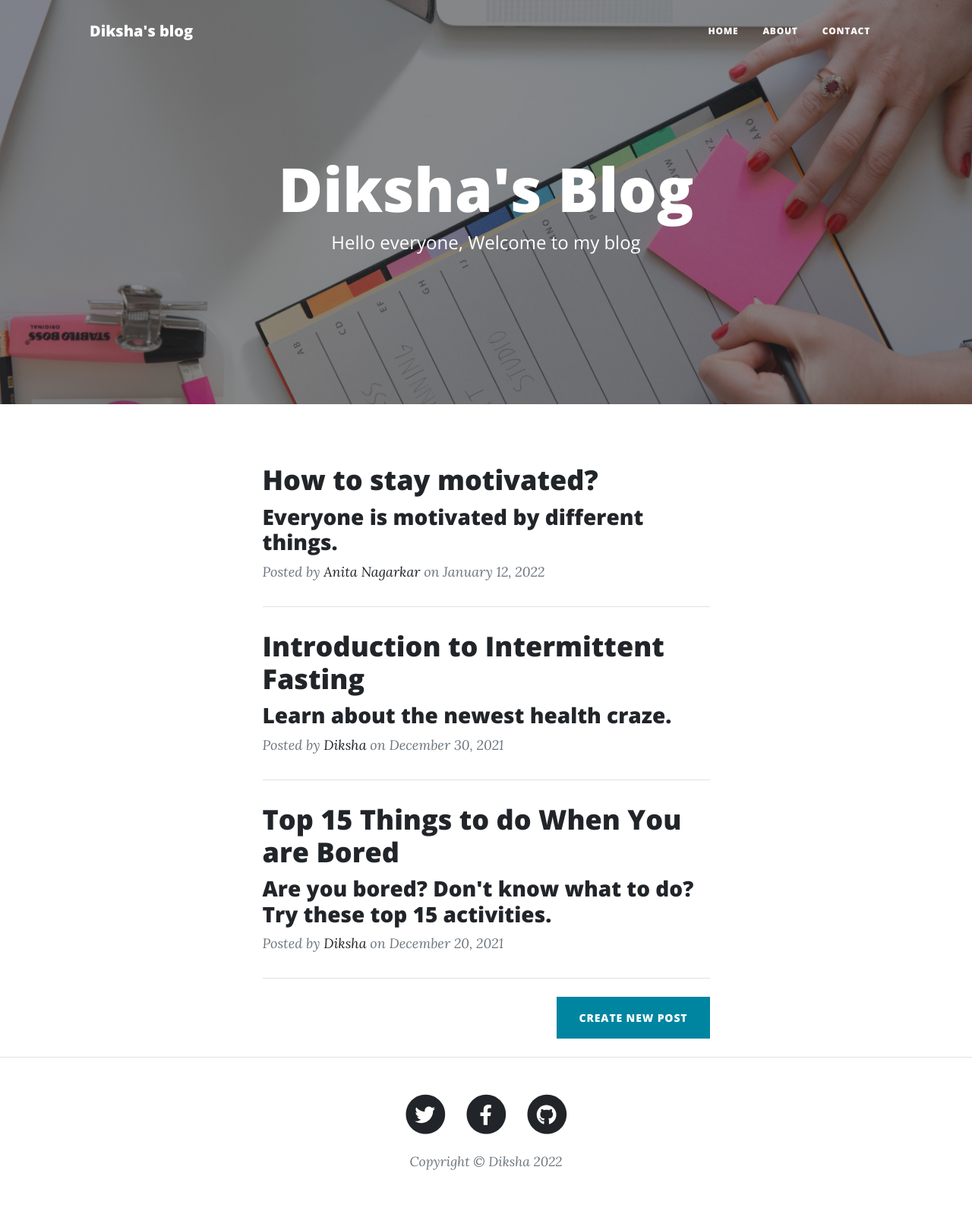
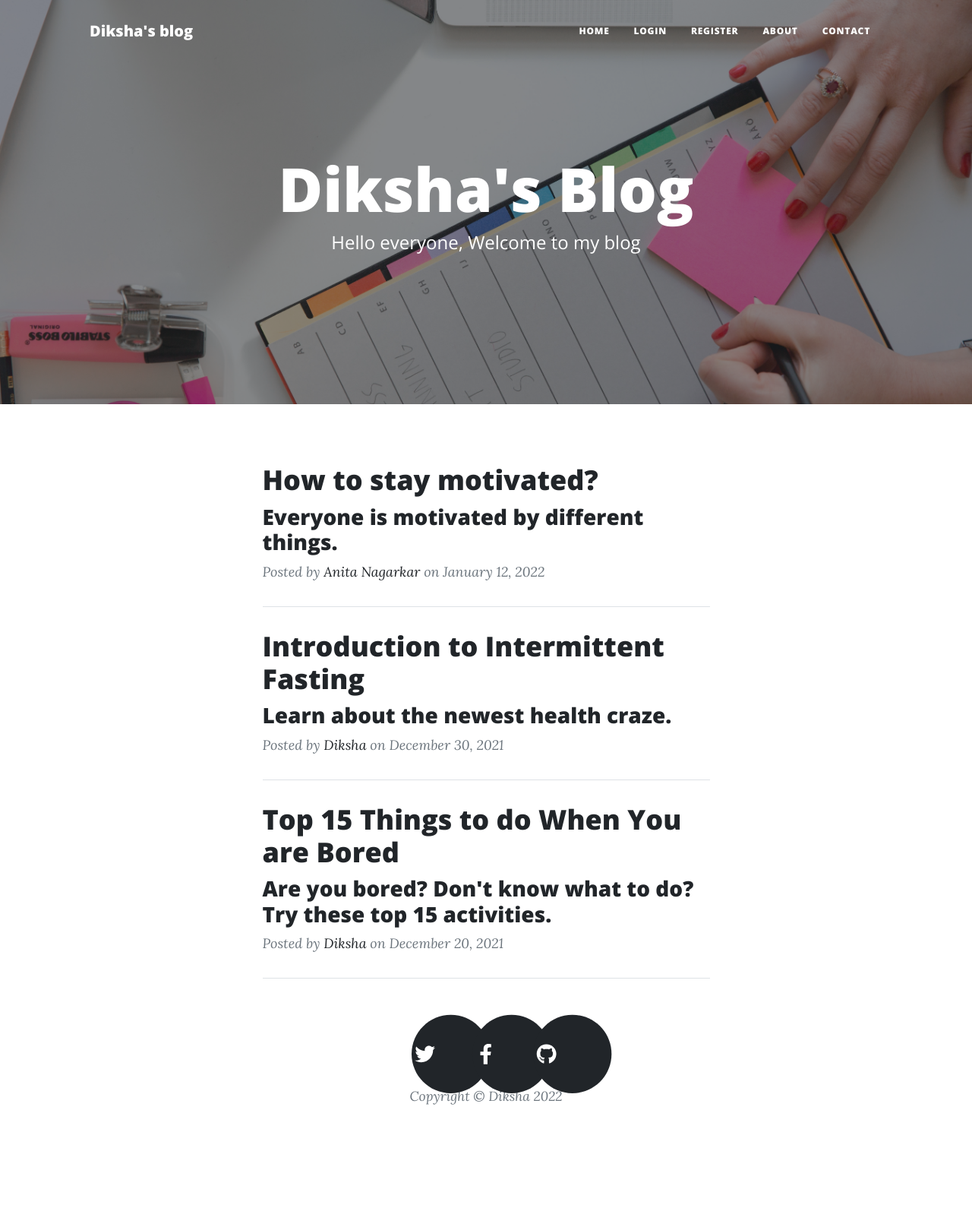
Before and after one commit to diksha1720/blog-upgrade, a Flask app: page / in a window 1280 px wide. Shown: the whole page at 76% size. After the commit the page ends 1454 px from the top, so only its background shows below. Run offline with Flask 2, Linux system fonts and the light colour scheme; data comes from the database, SQL or seed files in the repository; both versions use the stored data as it was after the commit; some libraries are stand-ins or nearby versions.

Commit message:
added user authentication

```diff
--- a/server.py
+++ b/server.py
@@ -1,13 +1,15 @@
-from flask import Flask, render_template, redirect, url_for, request
+from flask import Flask, render_template, redirect, url_for, request, flash, abort
 from flask_bootstrap import Bootstrap
 from flask_sqlalchemy import SQLAlchemy
-from flask_wtf import FlaskForm
-from wtforms import StringField, SubmitField
-from wtforms.validators import DataRequired, URL
+from werkzeug.security import generate_password_hash, check_password_hash
+from forms import NewPostForm, LoginForm, RegisterForm
 from flask_ckeditor import CKEditor, CKEditorField
 import smtplib
 from datetime import datetime
+from flask_login import UserMixin, login_user, LoginManager, login_required, current_user, logout_user
 import html
+from functools import wraps
+
 
 app = Flask(__name__)
 ckeditor = CKEditor(app)
@@ -18,7 +20,8 @@
 app.config['SQLALCHEMY_TRACK_MODIFICATIONS'] = False
 
 db = SQLAlchemy(app)
-
+login_manager = LoginManager()
+login_manager.init_app(app)
 
 my_email = ""
 password = ""
@@ -35,13 +38,22 @@
     img_url = db.Column(db.String(250), nullable=False)
 
 
-class NewPostForm(FlaskForm):
-    title = StringField("Blog Post Title", validators=[DataRequired()])
-    subtitle = StringField("Subtitle", validators=[DataRequired()])
-    author = StringField("Your Name", validators=[DataRequired()])
-    img_url = StringField("Blog Image URL", validators=[DataRequired(), URL()])
-    body = CKEditorField("Blog Content", validators=[DataRequired()])
-    submit = SubmitField("Submit Post")
+class User(UserMixin, db.Model):
+    id = db.Column(db.Integer, primary_key=True)
+    email = db.Column(db.String(100), unique=True)
+    password = db.Column(db.String(100))
+    name = db.Column(db.String(1000))
+
+# db.create_all()
+
+
+def admin_only(f):
+    @wraps(f)
+    def decorated_function(*args, **kwargs):
+        if current_user.id != 1:
+            return abort(403)
+        return f(*args, **kwargs)
+    return decorated_function
 
 
 def send_mail(msg):
@@ -54,13 +66,22 @@
                             msg=msg)
 
 
+@login_manager.user_loader
+def load_user(user_id):
+    return User.query.get(int(user_id))
+
+
 @app.route('/')
 def home():
     response = BlogPost.query.all()[::-1]
     img = "static/assets/img/home-bg.jpg"
     head = "Diksha's Blog"
     subhead = "Hello everyone, Welcome to my blog"
-    return render_template("index.html", img=img, head=head, subhead=subhead, posts=response)
+    if not current_user.is_authenticated or current_user.id != 1:
+        is_admin = False
+    else:
+        is_admin = True
+    return render_template("index.html", img=img, head=head, subhead=subhead, posts=response, logged_in=current_user.is_authenticated, is_admin=is_admin)
 
 
 @app.route('/about')
@@ -68,7 +89,7 @@
     img = "static/assets/img/about-bg.jpg"
     head = "About Me"
     subhead = "This is what I do"
-    return render_template("about.html", img=img, head=head, subhead=subhead)
+    return render_template("about.html", img=img, head=head, subhead=subhead, logged_in=current_user.is_authenticated)
 
 
 @app.route('/post/<id>')
@@ -77,7 +98,11 @@
     img = response.img_url
     head = response.title
     subhead = response.subtitle
-    return render_template("post.html", img=img, head=head, subhead=subhead, post=response, id=int(id))
+    if not current_user.is_authenticated or current_user.id != 1:
+        is_admin = False
+    else:
+        is_admin = True
+    return render_template("post.html", img=img, head=head, subhead=subhead, post=response, id=int(id), logged_in=current_user.is_authenticated, is_admin=is_admin)
 
 
 @app.route('/contact', methods=['GET', 'POST'])
@@ -89,7 +114,7 @@
         head = "Message sent successfully"
     else:
         head = "Contact Me"
-    return render_template("contact.html", img=img, head=head, subhead=subhead)
+    return render_template("contact.html", img=img, head=head, subhead=subhead, logged_in=current_user.is_authenticated)
 
 
 @app.route('/form-entry', methods=['POST'])
@@ -98,7 +123,8 @@
         return f"{request.form['name']}\n{request.form['email']}\n{request.form['phone']}\n{request.form['msg']}"
 
 
-@app.route('/new_post', methods=['GET','POST'])
+@app.route('/new_post', methods=['GET', 'POST'])
+@admin_only
 def new_post():
     form = NewPostForm()
     if form.validate_on_submit():
@@ -115,10 +141,11 @@
         img = "static/assets/img/contact-bg.jpg"
         head = "New Post"
         subhead = "You're going to make a great blog post!"
-        return render_template('new-post.html', form=form, img=img, head=head, subhead=subhead)
+        return render_template('new-post.html', form=form, img=img, head=head, subhead=subhead, logged_in=current_user.is_authenticated)
 
 
 @app.route('/edit_post/<id>', methods=['GET', 'POST'])
+@admin_only
 def edit_post(id):
     post = BlogPost.query.get(id)
     editform = NewPostForm(title=post.title, subtitle=post.subtitle, img_url=post.img_url, author=post.author, body=post.body)
@@ -135,10 +162,11 @@
         img = "../static/assets/img/contact-bg.jpg"
         head = "Edit Post"
         subhead = "You're going to make a great blog post!"
-        return render_template('edit.html', id=id, img=img, head=head, subhead=subhead, form=editform)
+        return render_template('edit.html', id=id, img=img, head=head, subhead=subhead, form=editform, logged_in=current_user.is_authenticated)
 
 
 @app.route('/delete_post/<ide>')
+@admin_only
 def delete_post(ide):
     post = BlogPost.query.get(ide)
     db.session.delete(post)
@@ -146,5 +174,54 @@
     return redirect(url_for('home'))
 
 
+@app.route('/login', methods=['POST', 'GET'])
+def login():
+    form = LoginForm()
+    if form.validate_on_submit():
+        user = User.query.filter_by(email=form.email.data).first()
+        if user:
+            if check_password_hash(user.password, form.password.data):
+                login_user(user)
+                return redirect(url_for('home'))
+            else:
+                flash('Password incorrect, please try again.')
+                return redirect(url_for('login'))
+        else:
+            flash("That email does not exist, please try again.")
+            return redirect(url_for('login'))
+    else:
+        img = "static/assets/img/register-bg.jpg"
+        head = "Login"
+        subhead = "“Please think about your legacy, because you’re writing it every day.” -Gary Vaynerchuck"
+        return render_template('login.html', form=form, img=img, head=head, subhead=subhead, logged_in=current_user.is_authenticated)
+
+
+@app.route('/logout')
+def logout():
+    logout_user()
+    return redirect(url_for('home'))
+
+
+@app.route('/register', methods=['GET', 'POST'])
+def register():
+    form = RegisterForm()
+    if form.validate_on_submit():
+        if User.query.filter_by(email=form.email.data).first():
+            flash("You've already signed up with that email, log in instead!")
+            return redirect(url_for('login'))
+        else:
+            hash = generate_password_hash(form.password.data, method='pbkdf2:sha256', salt_length=8)
+            user = User(email=form.email.data, password=hash, name=form.username.data)
+            db.session.add(user)
+            db.session.commit()
+            login_user(user)
+            return redirect(url_for('home'))
+    else:
+        img = "static/assets/img/register-bg.jpg"
+        head = "Register"
+        subhead = " “Champions keep playing until they get it right.” -Billie Jean King"
+        return render_template('login.html', form=form, img=img, head=head, subhead=subhead)
+
+
 if __name__ == '__main__':
     app.run(debug=True)
--- a/templates/footer.html
+++ b/templates/footer.html
@@ -1,12 +1,12 @@
 <!DOCTYPE html>
 <html lang="en">
-<footer class="border-top">
+<footer class="">
             <div class="container px-4 px-lg-5">
                 <div class="row gx-4 gx-lg-5 justify-content-center">
                     <div class="col-md-10 col-lg-8 col-xl-7">
                         <ul class="list-inline text-center">
                             <li class="list-inline-item">
-                                <a href="#!">
+                                <a href="https://twitter.com/DikshaB09722178" target="_blank">
                                     <span class="fa-stack fa-lg">
                                         <i class="fas fa-circle fa-stack-2x"></i>
                                         <i class="fab fa-twitter fa-stack-1x fa-inverse"></i>
@@ -14,7 +14,7 @@
                                 </a>
                             </li>
                             <li class="list-inline-item">
-                                <a href="#!">
+                                <a href="https://www.facebook.com/diksha.choudhary.5494/" target="_blank">
                                     <span class="fa-stack fa-lg">
                                         <i class="fas fa-circle fa-stack-2x"></i>
                                         <i class="fab fa-facebook-f fa-stack-1x fa-inverse"></i>
@@ -22,7 +22,7 @@
                                 </a>
                             </li>
                             <li class="list-inline-item">
-                                <a href="#!">
+                                <a href="https://github.com/diksha1720" target="_blank">
                                     <span class="fa-stack fa-lg">
                                         <i class="fas fa-circle fa-stack-2x"></i>
                                         <i class="fab fa-github fa-stack-1x fa-inverse"></i>
--- a/templates/header.html
+++ b/templates/header.html
@@ -6,7 +6,7 @@
         <meta name="description" content="" />
         <meta name="author" content="" />
         <title>Diksha's Blog</title>
-        <link rel="icon" type="image/x-icon" href="static/assets/favicon.ico" />
+        <link rel="stylesheet" href="https://pro.fontawesome.com/releases/v5.10.0/css/all.css" integrity="sha384-AYmEC3Yw5cVb3ZcuHtOA93w35dYTsvhLPVnYs9eStHfGJvOvKxVfELGroGkvsg+p" crossorigin="anonymous"/>
         <!-- Font Awesome icons (free version)-->
         <script src="https://use.fontawesome.com/releases/v5.15.4/static/js/all.js" crossorigin="anonymous"></script>
         <!-- Google fonts-->
@@ -27,9 +27,22 @@
                 </button>
                 <div class="collapse navbar-collapse" id="navbarResponsive">
                     <ul class="navbar-nav ms-auto py-4 py-lg-0">
+
+                        {% if not logged_in: %}
+                        <li class="nav-item"><a class="nav-link px-lg-3 py-3 py-lg-4" href="{{url_for('home')}}">Home</a></li>
+                        <li class="nav-item"><a class="nav-link px-lg-3 py-3 py-lg-4" href="{{url_for('login')}}">Login</a></li>
+                        <li class="nav-item"><a class="nav-link px-lg-3 py-3 py-lg-4" href="{{url_for('register')}}">Register</a></li>
+                        <li class="nav-item"><a class="nav-link px-lg-3 py-3 py-lg-4" href="{{url_for('about')}}">About</a></li>
+                        <li class="nav-item"><a class="nav-link px-lg-3 py-3 py-lg-4" href="{{url_for('contact')}}">Contact</a></li>
+                        {% endif %}
+                        {% if logged_in: %}
                         <li class="nav-item"><a class="nav-link px-lg-3 py-3 py-lg-4" href="{{url_for('home')}}">Home</a></li>
                         <li class="nav-item"><a class="nav-link px-lg-3 py-3 py-lg-4" href="{{url_for('about')}}">About</a></li>
                         <li class="nav-item"><a class="nav-link px-lg-3 py-3 py-lg-4" href="{{url_for('contact')}}">Contact</a></li>
+                        <li class="nav-item"><a class="nav-link px-lg-3 py-3 py-lg-4" href="{{url_for('logout')}}">Logout</a></li>
+                        {% endif %}
+
+
                     </ul>
                 </div>
             </div>
--- a/templates/index.html
+++ b/templates/index.html
@@ -21,7 +21,9 @@
                     <!-- Divider-->
                     <hr class="my-4" />
                     {% endfor %}
+                    {% if is_admin %}
                     <div class="d-flex justify-content-end mb-4"><a class="btn btn-primary text-uppercase" href={{url_for('new_post')}}>Create New Post</a></div>
+                    {% endif %}
                 </div>
             </div>
         </div>
--- a/templates/post.html
+++ b/templates/post.html
@@ -10,9 +10,10 @@
                         <h2 class="section-heading">{{post.title}}</h2>
 <!--                        <h3 class="section-heading">{{post.subtitle}}</h3>-->
                         <p>{{post.body|safe}}</p>
+                      {% if is_admin %}
                         <div class="d-flex justify-content-end mb-4"><a class="btn btn-primary text-uppercase" href={{url_for('edit_post', id=post.id)}}>Edit Post</a></div>
                         <div class="d-flex justify-content-end mb-4"><a class="btn btn-primary text-uppercase" href={{url_for('delete_post', ide=post.id)}}>Delete Post</a></div>
-
+                        {% endif %}
 
                     </div>
                 </div>
```
Also changed, not shown: forms.py (added, +26 -0 lines), templates/login.html (added, +20 -0 lines), templates/register.html (added, +8 -0 lines), posts.db, static/assets/img/login-bg.jpg (added), static/assets/img/register-bg.jpg (added).
